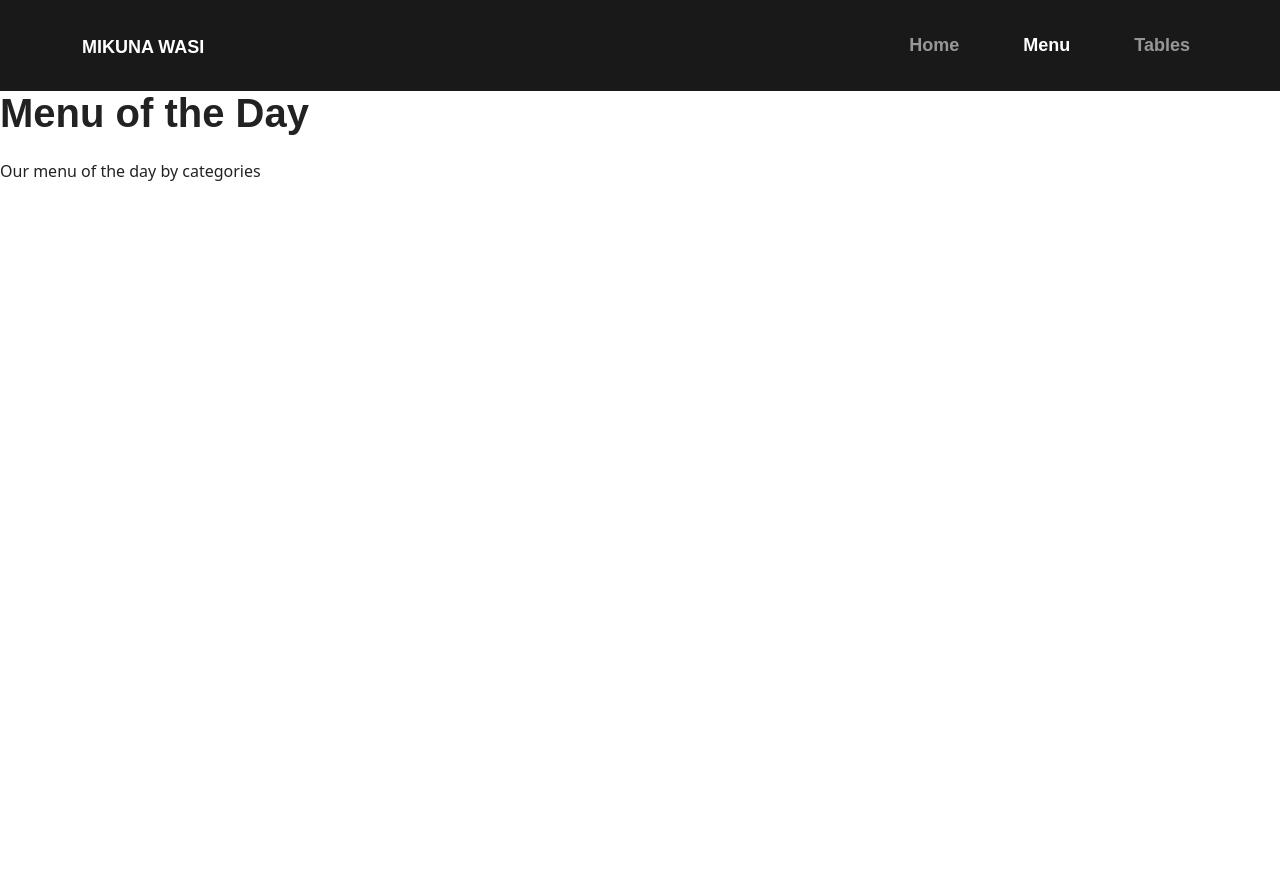
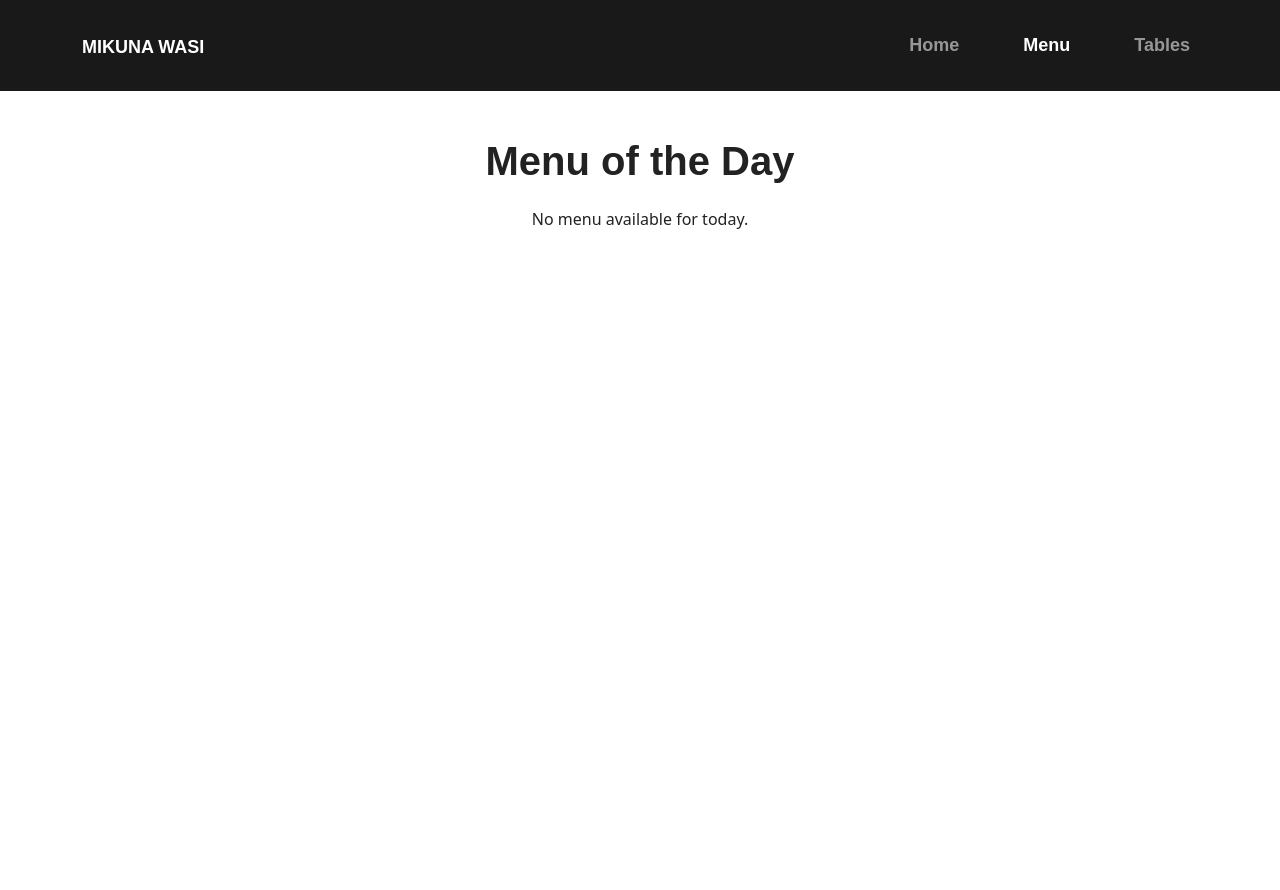
Before and after one commit to iBrokeTheCode/restaurant-system, a Django app: page /day-menu/ in a window 1280 px wide. Shown: the top 890 px of the page. Run offline with Django 5.2, Linux system fonts and the light colour scheme; tables that the repository leaves empty hold one stand-in row (values such as "Sample post"); some libraries are stand-ins or nearby versions; some web fonts are replaced.

Commit message:
feat: Enhance day menu and tables status views with dynamic menu item retrieval and improved layout

```diff
--- a/core/templates/core/day_menu.html
+++ b/core/templates/core/day_menu.html
@@ -3,10 +3,16 @@
     Menu of the Day
 {% endblock title %}
 {% block content %}
-    <section class="w-100 vh-100 px-0 mx-0 mt-navbar">
-        <div>
+    <section class="w-100 vh-100 mt-navbar">
+        <div class="container py-5 text-center">
             <h1 class="mb-4">Menu of the Day</h1>
-            <p>Our menu of the day by categories</p>
+            {% if menu_items %}
+                <div class="row">
+                    <p>Menu by categories</p>
+                </div>
+            {% else %}
+                <p>No menu available for today.</p>
+            {% endif %}
         </div>
     </section>
 {% endblock content %}
--- a/core/views.py
+++ b/core/views.py
@@ -1,8 +1,12 @@
+from datetime import date
+
 from django.contrib import messages
 from django.contrib.auth import logout
 from django.contrib.auth.decorators import login_required
 from django.contrib.auth.views import LoginView
 from django.shortcuts import redirect, render
+
+from menu.models import DailyMenu
 
 
 class CustomLoginView(LoginView):
@@ -25,14 +29,23 @@ def home(request):
     return render(request, 'core/home.html')
 
 
-@login_required()
-def dashboard(request):
-    return render(request, 'core/dashboard.html')
+def day_menu_view(request):
+    today = date.today()
+    daily_menu = DailyMenu.objects.filter(date=today).first()
+    menu_items = daily_menu.menu_items.all() if daily_menu else None
 
+    context = {
+        'daily_menu': daily_menu,
+        'menu_items': menu_items,
+    }
 
-def day_menu_view(request):
-    return render(request, 'core/day_menu.html')
+    return render(request, 'core/day_menu.html', context=context)
 
 
 def tables_status_view(request):
     return render(request, 'core/tables_status.html')
+
+
+@login_required()
+def dashboard(request):
+    return render(request, 'core/dashboard.html')
```
Also changed, not shown: core/templates/core/tables_status.html (+3 -4 lines).
